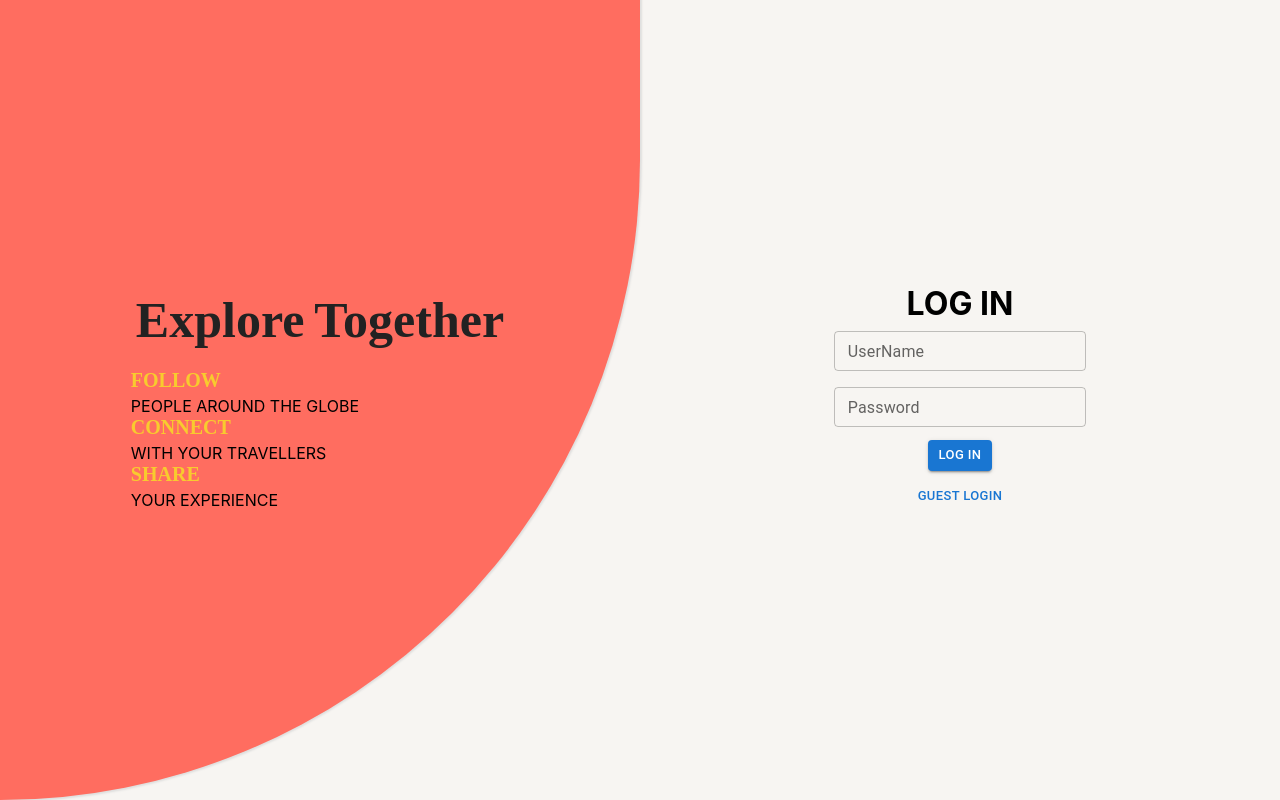
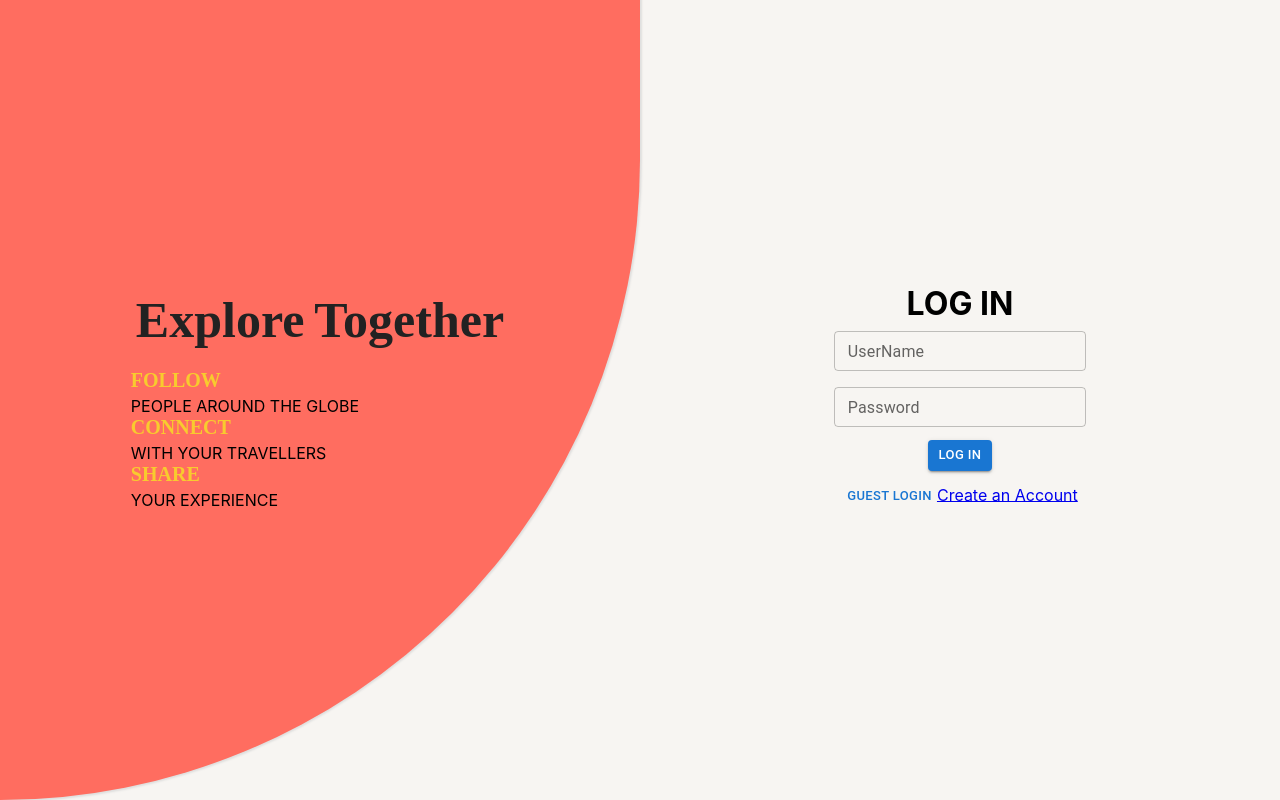
Before and after one commit to Kirti1402/social-media-app, a React (Create React App) app: page / in a window 1280 px wide. Built offline with nearby package versions, Linux system fonts and the light colour scheme; a web font is replaced by a local one; what miragejs would draw is missing.

Commit message:
addedfont awesome icon

```diff
--- a/package.json
+++ b/package.json
@@ -5,6 +5,10 @@
   "dependencies": {
     "@emotion/react": "^11.11.1",
     "@emotion/styled": "^11.11.0",
+    "@fortawesome/fontawesome-svg-core": "^6.4.0",
+    "@fortawesome/free-regular-svg-icons": "^6.4.0",
+    "@fortawesome/free-solid-svg-icons": "^6.4.0",
+    "@fortawesome/react-fontawesome": "^0.2.0",
     "@mui/icons-material": "^5.11.16",
     "@mui/material": "^5.13.4",
     "@testing-library/jest-dom": "^5.16.5",
--- a/src/Component/LoginPage/LoginPage.js
+++ b/src/Component/LoginPage/LoginPage.js
@@ -3,14 +3,23 @@
 import Box from "@mui/material/Box";
 import TextField from "@mui/material/TextField";
 import Button from "@mui/material/Button";
+import { FontAwesomeIcon } from '@fortawesome/react-fontawesome'
+import { toast } from "react-toastify";
 import "./Login.css";
 import MainBanner from "./MainBanner";
+import { Link } from "react-router-dom";
 
 export default function LoginPage() {
-  const { authState, authDispatch, setIsLoggedIn } = useContext(authContext);
+
+  const { authState, authDispatch, setIsLoggedIn, login } = useContext(authContext);
 
   const onClickHandleLogin = () => {
+    if(authState.username && authState.password) {
       setIsLoggedIn(true);
+      login();
+    }else{
+      toast.warning("Please fill the form")
+    }
   };
 
   const handleGuestLogin = () => {
@@ -56,7 +65,6 @@
               }
             />
           </div>
-
         </Box>
         <div className="log-btn">
           <Button
@@ -72,6 +80,13 @@
           <Button size="small" color="primary" onClick={handleGuestLogin}>
             Guest Login
           </Button>
+          <Link
+            to="/signup"
+            component="button"
+            variant='h6'
+          >
+            Create an Account <FontAwesomeIcon icon="fa-thin fa-arrow-up-right-from-square" />
+          </Link>
         </div>
       </div>
     </div>
--- a/src/backend/db/users.js
+++ b/src/backend/db/users.js
@@ -8,8 +8,8 @@
 export const users = [
   {
     _id: uuid(),
-    firstName: "Adarsh",
-    lastName: "Balika",
+    firstName: "Kirti",
+    lastName: "Singh",
     username: "Kittu@0128",
     password: "aspoghmz.",
     createdAt: formatDate(),
```
Also changed, not shown: 1 other file (tests, documents, lock files or other folders). Lines whose indentation alone changed are shown as unchanged.
